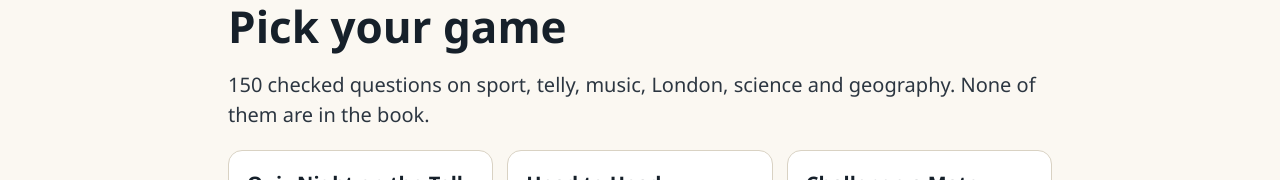
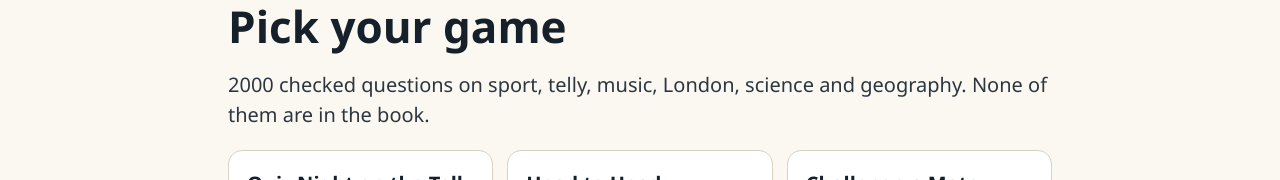
Before and after one commit to reggiethornbury/reggiethornbury.github.io, a plain HTML site: page game/index.html in a window 1280 px wide. Shown: the part 120-300 px from the top of the page. Drawn offline with Linux system fonts and the light colour scheme.

Commit message:
Game page: 2,000 (27 Nov)

```diff
--- a/game/index.html
+++ b/game/index.html
@@ -12,6 +12,6 @@
 </head>
 <body class="">
 <div id="app"></div><noscript><div class="wrap"><p class="note">The game needs JavaScript switched on in your browser.</p></div></noscript>
-<script src="../assets/questions.js"></script><script src="../assets/game.js"></script>
+<script src="../assets/q/an.js"></script><script src="../assets/q/ar.js"></script><script src="../assets/q/bk.js"></script><script src="../assets/q/cl.js"></script><script src="../assets/q/cr.js"></script><script src="../assets/q/fb.js"></script><script src="../assets/q/fd.js"></script><script src="../assets/q/fi.js"></script><script src="../assets/q/fn.js"></script><script src="../assets/q/gb.js"></script><script src="../assets/q/ha.js"></script><script src="../assets/q/hb.js"></script><script src="../assets/q/hc.js"></script><script src="../assets/q/in.js"></script><script src="../assets/q/ln.js"></script><script src="../assets/q/ls.js"></script><script src="../assets/q/ms.js"></script><script src="../assets/q/my.js"></script><script src="../assets/q/nm.js"></script><script src="../assets/q/oa.js"></script><script src="../assets/q/pr.js"></script><script src="../assets/q/rs.js"></script><script src="../assets/q/ru.js"></script><script src="../assets/q/sc.js"></script><script src="../assets/q/sn.js"></script><script src="../assets/q/sp.js"></script><script src="../assets/q/tg.js"></script><script src="../assets/q/tr.js"></script><script src="../assets/q/tv.js"></script><script src="../assets/q/wg.js"></script><script src="../assets/q/wh.js"></script><script src="../assets/q/wl.js"></script><script src="../assets/q/zd.js"></script><script src="../assets/game.js"></script>
 </body>
 </html>
```
